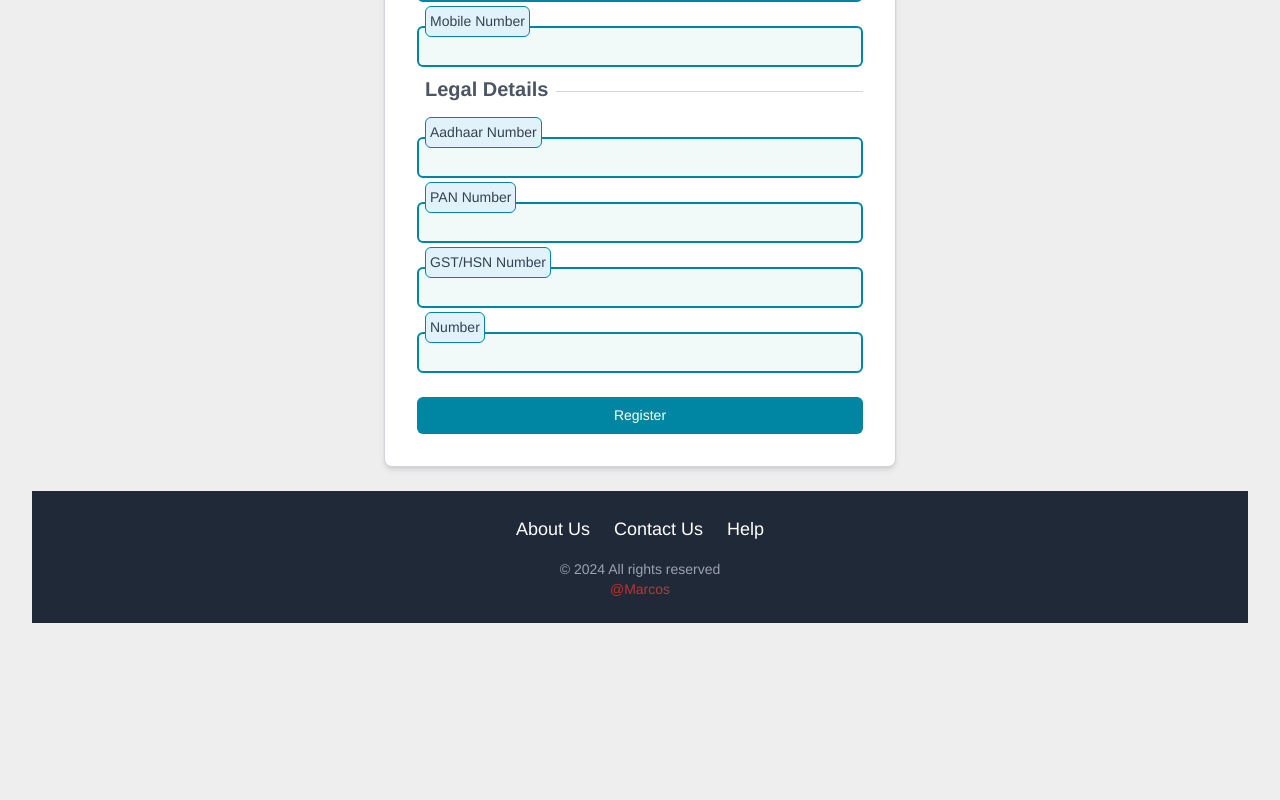
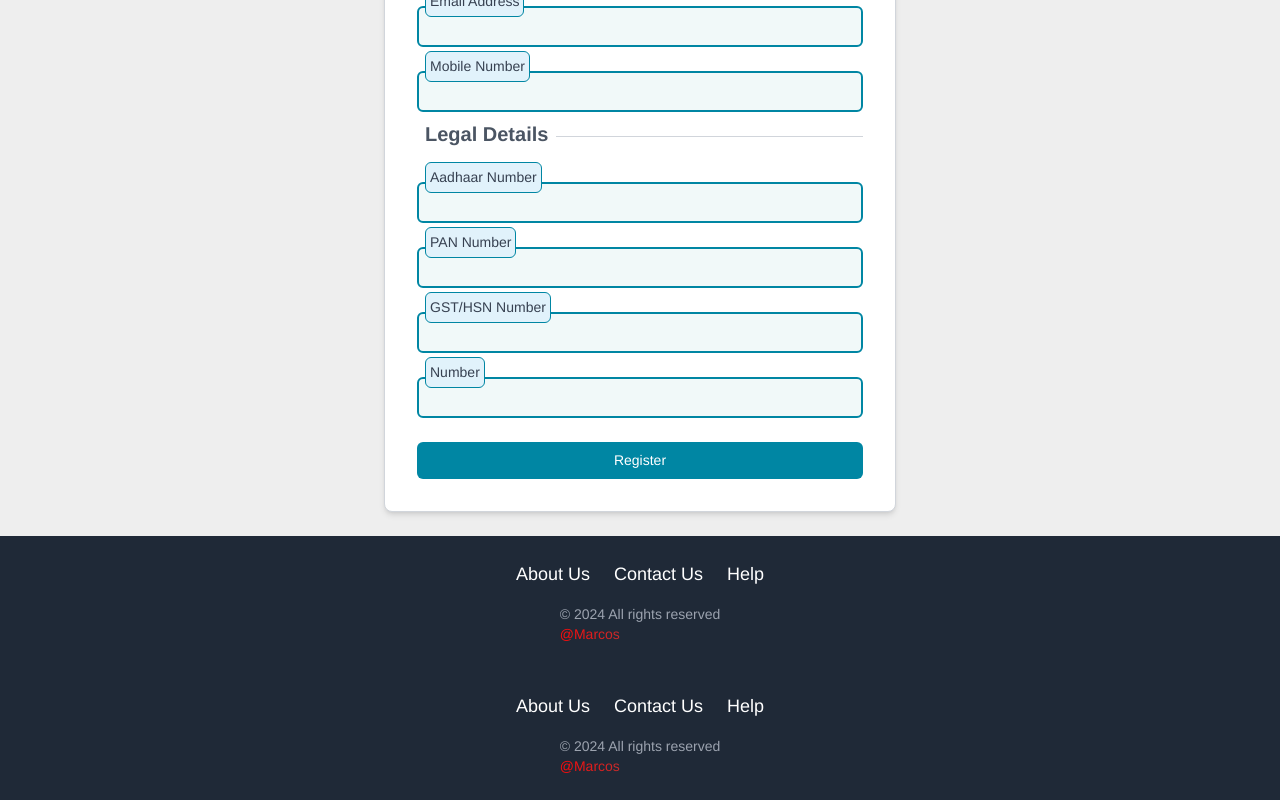
Before and after one commit to mihirchaple005/OneStepSocial_by_Marcos, a React (Vite) app in the folder Frontend/onestepsocialfrontend/: page / in a window 1280 px wide. Shown: the part 747-1547 px from the top of the page. Before the commit the page ends 1402 px from the top, so only its background shows below. Built offline with nearby package versions, Linux system fonts and the light colour scheme.

Commit message:
Updated Footer

```diff
--- a/Frontend/onestepsocialfrontend/src/App.jsx
+++ b/Frontend/onestepsocialfrontend/src/App.jsx
@@ -1,17 +1,14 @@
-import './App.css'
+// import './App.css'
+import Layout from './components/Layout/Layout'
 import Onestepsocial from './components/Onestepsocial.component'
-
-
 
 function App() {
 
 
   return (
-    <>
-
+    <Layout>
       <Onestepsocial />
-
-    </>
+    </Layout>
   )
 }
 
--- a/Frontend/onestepsocialfrontend/src/components/Layout/Footer.jsx
+++ b/Frontend/onestepsocialfrontend/src/components/Layout/Footer.jsx
@@ -2,7 +2,7 @@
 
 const Footer = () => {
     return (
-      <footer className="bg-gray-800 text-white py-6">
+<footer className="bg-gray-800 text-white py-6 hidden md:block">
   <div className="container mx-auto flex flex-col items-center justify-center space-y-4">
     <div className="flex flex-col md:flex-row md:justify-center space-y-4 md:space-y-0 md:space-x-6">
       <a href="#about-us" className="text-lg hover:text-gray-400">About Us</a>
@@ -14,6 +14,7 @@ const Footer = () => {
     </p>
   </div>
 </footer>
+
     );
   };
 
```
Also changed, not shown: Frontend/onestepsocialfrontend/package.json (+1 -6 lines), 1 other file (tests, documents, lock files or other folders). Lines whose indentation alone changed are shown as unchanged.
